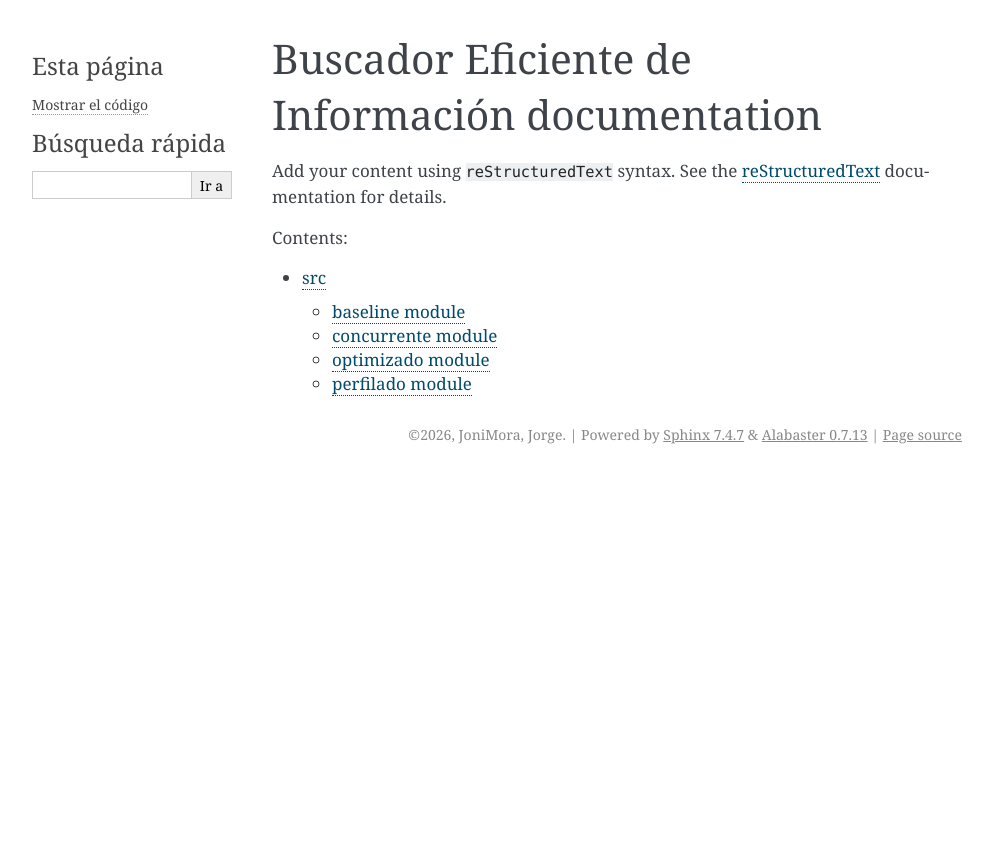
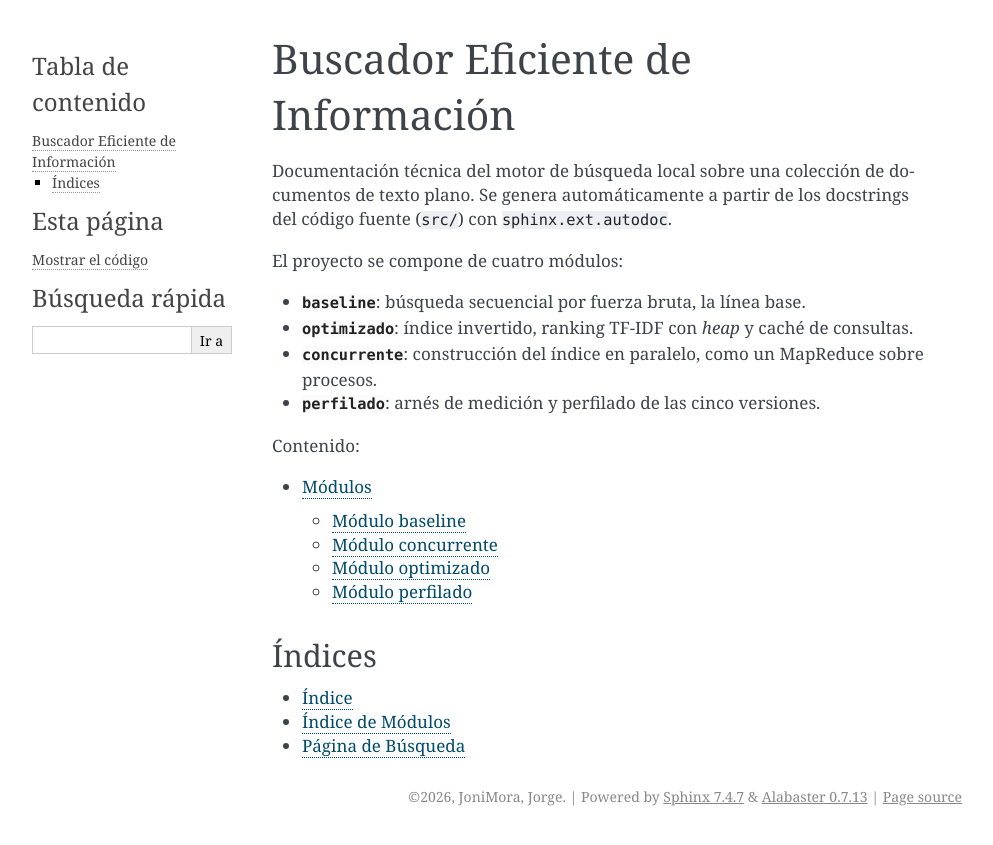
Before and after one commit to JoniMora/pef-26, a Sphinx documentation site: the page built from docs/index.rst, in a window 1280 px wide. Shown: the top 845 px of the page, without its empty margins (148-1141 px from the left). Built offline with Sphinx 7.4.7, drawn with Linux system fonts in a browser that asks for light colours.

Commit message:
docs: pasar la portada de Sphinx al castellano
La portada era la plantilla de sphinx-quickstart en inglés ("Add your
content using reStructuredText syntax..."). Ahora presenta el
proyecto y sus cuatro módulos, con enlaces a cada uno y a los índices.
Los títulos que generó sphinx-apidoc ("src", "baseline module") pasan
a "Módulos" y "Módulo baseline".

```diff
--- a/docs/api/baseline.rst
+++ b/docs/api/baseline.rst
@@ -1,4 +1,4 @@
-baseline module
+Módulo baseline
 ===============
 
 .. automodule:: baseline
--- a/docs/api/concurrente.rst
+++ b/docs/api/concurrente.rst
@@ -1,4 +1,4 @@
-concurrente module
+Módulo concurrente
 ==================
 
 .. automodule:: concurrente
--- a/docs/api/modules.rst
+++ b/docs/api/modules.rst
@@ -1,5 +1,5 @@
-src
-===
+Módulos
+=======
 
 .. toctree::
    :maxdepth: 4
--- a/docs/api/optimizado.rst
+++ b/docs/api/optimizado.rst
@@ -1,4 +1,4 @@
-optimizado module
+Módulo optimizado
 =================
 
 .. automodule:: optimizado
--- a/docs/api/perfilado.rst
+++ b/docs/api/perfilado.rst
@@ -1,4 +1,4 @@
-perfilado module
+Módulo perfilado
 ================
 
 .. automodule:: perfilado
--- a/docs/index.rst
+++ b/docs/index.rst
@@ -1,19 +1,28 @@
-.. Buscador Eficiente de Información documentation master file, created by
-   sphinx-quickstart on Sun Oct 11 23:47:34 2026.
-   You can adapt this file completely to your liking, but it should at least
-   contain the root `toctree` directive.
+Buscador Eficiente de Información
+=================================
 
-Buscador Eficiente de Información documentation
-===============================================
+Documentación técnica del motor de búsqueda local sobre una colección de
+documentos de texto plano. Se genera automáticamente a partir de los
+docstrings del código fuente (``src/``) con ``sphinx.ext.autodoc``.
 
-Add your content using ``reStructuredText`` syntax. See the
-`reStructuredText <https://www.sphinx-doc.org/en/master/usage/restructuredtext/index.html>`_
-documentation for details.
+El proyecto se compone de cuatro módulos:
 
+- :mod:`baseline`: búsqueda secuencial por fuerza bruta, la línea base.
+- :mod:`optimizado`: índice invertido, ranking TF-IDF con *heap* y caché de
+  consultas.
+- :mod:`concurrente`: construcción del índice en paralelo, como un MapReduce
+  sobre procesos.
+- :mod:`perfilado`: arnés de medición y perfilado de las cinco versiones.
 
 .. toctree::
    :maxdepth: 2
-   :caption: Contents:
-
+   :caption: Contenido:
 
    api/modules
+
+Índices
+-------
+
+* :ref:`genindex`
+* :ref:`modindex`
+* :ref:`search`
```
